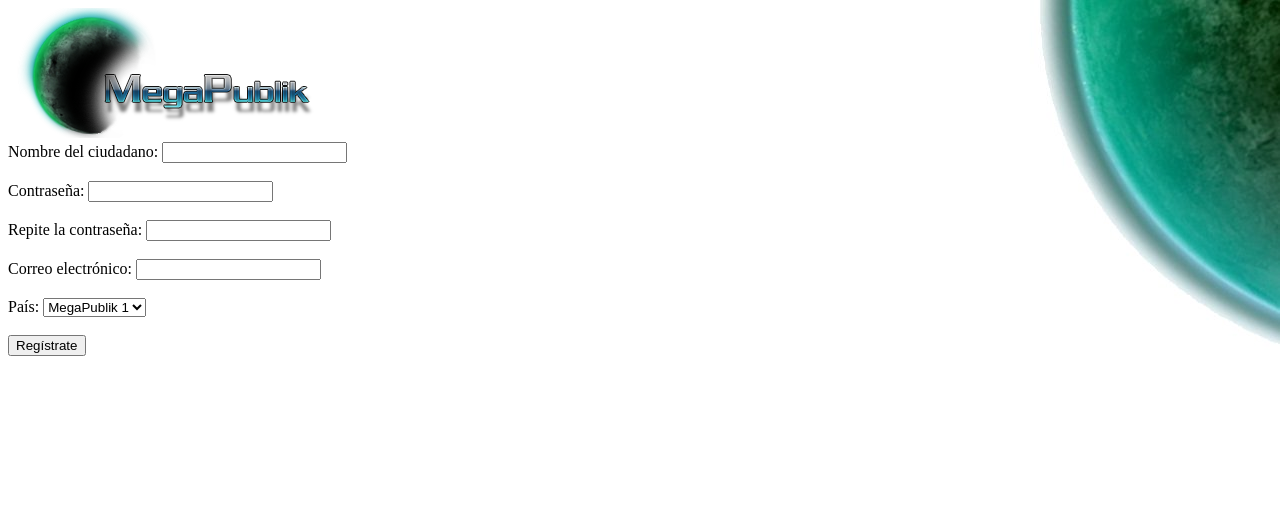
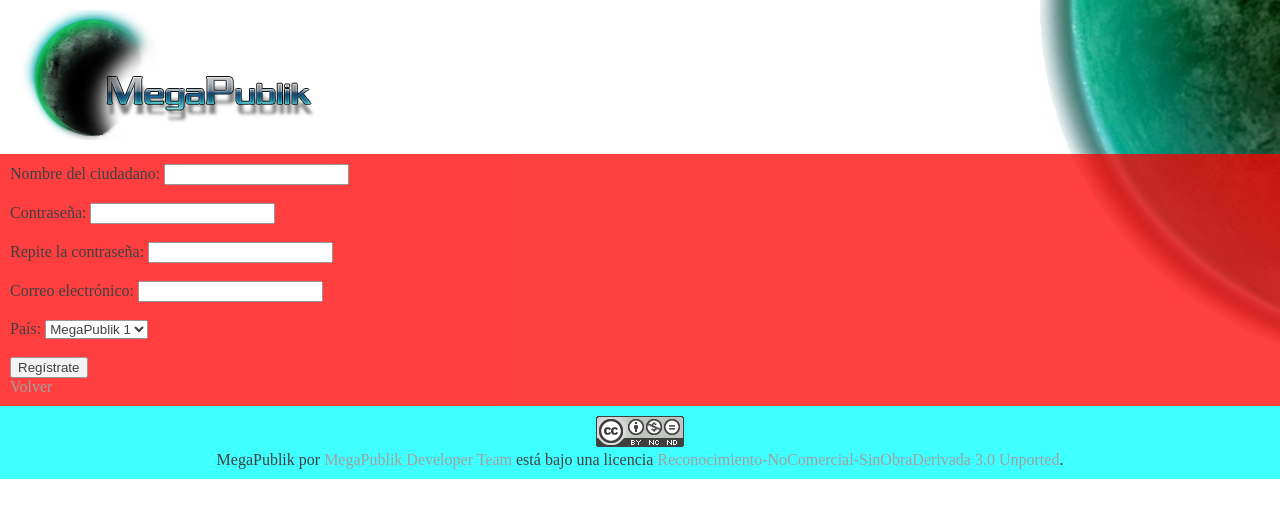
Before and after one commit to Razican/MegaPublik, a CodeIgniter app: page /es/registration/index in a window 1280 px wide. Shown: the top 518 px of the page. Run offline with CodeIgniter, Linux system fonts and the light colour scheme.

Commit message:
Ya hemos acabado el display, y de paso, hemos preparado el sistema para el siguiente paso: las sesiones. Así tendremos un mejor control sobre las cookies de los usuarios. El panel todavía no está en funcionamiento, pero ya tiene su view creada.

```diff
--- a/css/format.css
+++ b/css/format.css
@@ -1,10 +1,38 @@
 body {
 	background: url("../images/background.jpg") no-repeat top right;
-
+	margin: 0px;
 }
 img {
 	border-width:0;
 }
 .footer {
+	background-color: aqua;
+	opacity: 0.75;
 	text-align: center;
+	padding: 10px;
 }
+h1 {
+	color: gray;
+	text-decoration: underline;
+	margin: 20px;
+}
+.content {
+	background-color: red;
+	opacity: 0.75;
+	padding: 10px;
+}
+.logo img {
+	margin:  10px;
+}
+.login-input {
+
+}
+a {
+	text-decoration: none;
+	color: gray;
+}
+.help {
+	background-color: green;
+	opacity: 0.75;
+	padding: 10px;
+}
--- a/megapublik/config/config.php
+++ b/megapublik/config/config.php
@@ -11,7 +11,7 @@
 |	http://example.com/
 |
 */
-$config['base_url']	= "http://localhost/megapublik/";
+$config['base_url']	= "http://127.0.0.1/megapublik/";
 
 /*
 |--------------------------------------------------------------------------
@@ -231,14 +231,14 @@ $config['encryption_key'] = "";
 | 'time_to_update'		= how many seconds between CI refreshing Session Information
 |
 */
-$config['sess_cookie_name']		= 'ci_session';
-$config['sess_expiration']		= 7200;
-$config['sess_encrypt_cookie']	= FALSE;
-$config['sess_use_database']	= FALSE;
-$config['sess_table_name']		= 'ci_sessions';
-$config['sess_match_ip']		= FALSE;
+$config['sess_cookie_name']		= 'MP_session';
+$config['sess_expiration']		= 60*60*24*7;
+$config['sess_encrypt_cookie']	= TRUE;
+$config['sess_use_database']	= TRUE;
+$config['sess_table_name']		= 'sessions';
+$config['sess_match_ip']		= TRUE;
 $config['sess_match_useragent']	= TRUE;
-$config['sess_time_to_update'] 	= 300;
+$config['sess_time_to_update'] 	= 60*15;
 
 /*
 |--------------------------------------------------------------------------
@@ -251,7 +251,7 @@ $config['sess_time_to_update'] 	= 300;
 |
 */
 $config['cookie_prefix']	= "";
-$config['cookie_domain']	= "localhost";
+$config['cookie_domain']	= "127.0.0.1";
 $config['cookie_path']		= "/megapublik";
 
 /*
--- a/megapublik/controllers/logout.php
+++ b/megapublik/controllers/logout.php
@@ -12,7 +12,7 @@ class Logout extends Controller {
 		if($this->user->is_checked())
 		{
 			$this->load->helper('cookie');
-			delete_cookie('MegaPublik', 'localhost', '/megapublik');
+			delete_cookie('MegaPublik', '127.0.0.1', '/megapublik');
 		}
 		redirect('/');
 	}
--- a/megapublik/controllers/main.php
+++ b/megapublik/controllers/main.php
@@ -15,6 +15,7 @@ class Main extends Controller {
 			define ('INGAME', TRUE);
 			$head['help']		= lang('ingame.help');
 			$data['head']		= $this->load->view('head', $head, TRUE);
+			$data['footer']		= $this->load->view('footer', '', TRUE);
 			$user_id			= $this->user->id();
 			$data['user']		= $this->user->data($user_id);
 			$data['country']	= $this->user->data($data['user']->location, 'countries');
--- a/megapublik/controllers/registration.php
+++ b/megapublik/controllers/registration.php
@@ -25,6 +25,7 @@ class Registration extends Controller {
 			$data['countries']	.= '<option value="'. $country->id .'">'. $country->name .'</option>';
 		}
 		$data['head']		= $this->load->view('head', '', TRUE);
+		$data['footer']		= $this->load->view('footer', '', TRUE);
 		$this->load->view('register', $data);
 	}
 
@@ -119,7 +120,9 @@ class Registration extends Controller {
             //mail desde view
 			$this->email->send();
 
-			$this->load->view('registration');
+			$data['head']		= $this->load->view('head', '', TRUE);
+			$data['footer']		= $this->load->view('footer', '', TRUE);
+			$this->load->view('registration', $data);
 		}
 	}
 
@@ -143,7 +146,10 @@ class Registration extends Controller {
 				$user			=& $result;
 			}
 			$this->db->update('users', array('validated' => '1'), "id = ". $user->id);
-			$this->load->view('validation');
+
+			$data['head']		= $this->load->view('head', '', TRUE);
+			$data['footer']		= $this->load->view('footer', '', TRUE);
+			$this->load->view('validation', $data);
  		}
 	}
 }
--- a/megapublik/language/spanish/login_lang.php
+++ b/megapublik/language/spanish/login_lang.php
@@ -4,6 +4,7 @@ $lang['login.username']		= 'Usuario';
 $lang['login.password']		= 'Contraseña';
 $lang['login.remember']		= 'Recordarme';
 $lang['login.submit']		= 'Entrar';
+$lang['login.register']		= 'Regístrate';
 
 /* End of file login_lang.php */
 /* Location: ./system/application/language/spanish/login_lang.php */
--- a/megapublik/language/spanish/registration_lang.php
+++ b/megapublik/language/spanish/registration_lang.php
@@ -13,6 +13,7 @@ $lang['reg.email']			= 'Correo electrónico';
 $lang['reg.country']		= 'País';
 $lang['reg.submit']			= 'Regístrate';
 $lang['reg.here']			= 'aquí';
+$lang['reg.go_back']		= 'Volver';
 
 /* End of file registration_lang.php */
 /* Location: ./system/application/language/spanish/registration_lang.php */
--- a/megapublik/views/footer.php
+++ b/megapublik/views/footer.php
@@ -1,6 +1,6 @@
 		<div class="footer">
 			<div class="copyright">
-				<a rel="license" href="http://creativecommons.org/licenses/by-nc-nd/3.0/"><img alt="<?php echo lang('overal.license_alt'); ?>" src="images/license.png" /></a><br />
+				<a rel="license" href="http://creativecommons.org/licenses/by-nc-nd/3.0/"><img alt="<?php echo lang('overal.license_alt'); ?>" src="<?php echo site_url("images/license.png"); ?>" /></a><br />
 				<span xmlns:dct="http://purl.org/dc/terms/" href="http://purl.org/dc/dcmitype/InteractiveResource" property="dct:title" rel="dct:type">MegaPublik</span> <?php echo lang('overal.by'); ?> <a xmlns:cc="http://creativecommons.org/ns#" href="http://www.megapublik.com/" property="cc:attributionName" rel="cc:attributionURL">MegaPublik Developer Team</a> <?php echo lang('overal.licensed'); ?> <a rel="license" href="http://creativecommons.org/licenses/by-nc-nd/3.0/deed.<?php echo $this->lang->lang(); ?>"><?php echo lang('overal.license'); ?></a>.<br />
 			</div>
 		</div>
--- a/megapublik/views/head.php
+++ b/megapublik/views/head.php
@@ -4,10 +4,9 @@
 	<title><?php echo lang('overal.title'); ?></title>
 	<meta http-equiv="Content-Type" content="application/xhtml+xml; charset=UTF-8" />
 	<meta name="robots" content="noindex,nofollow,noarchive,noodp,nosnippet,noydir" />
-	<link rel="shortcut icon" href="images/favicon.ico" />
+	<link rel="shortcut icon" href="<?php echo site_url("images/favicon.ico"); ?>" />
 	<link rel="stylesheet" media="screen" type="text/css" href="<?php echo site_url("css/format.css"); ?>" />
 	<!-- <link rel="stylesheet" media="handheld" type="text/css" href="css/format_movile.css" />
-	<script type="text/javascript" async="" src="http://www.google-analytics.com/ga.js"></script>
 	<link href="http://www.megapublik.com/" title="<?php echo lang('overal.title'); ?>" rel="index" /> -->
 	<meta name="description" content="<?php echo lang('overal.description'); ?>" />
 	<meta name="keywords" content="juego online, online game, estrategia, strategy, simulacion, simulation, megapublik, gratis, free, economia, economy, politica, politics, vida real, real life" />
@@ -15,7 +14,7 @@
 </head>
 <body>
 <div class="head">
-	<div class="logo"><img alt="MegaPublik Logo" src="images/logo.png" /></div>
+	<div class="logo"><img alt="MegaPublik Logo" src="<?php echo site_url("images/logo.png"); ?>" /></div>
 	<?php if (defined('INGAME')) : ?><div class="help"><?php echo $help; ?></div><?php endif; ?>
 	<div class="menu"></div>
 </div>
--- a/megapublik/views/ingame.php
+++ b/megapublik/views/ingame.php
@@ -1,4 +1,5 @@
 <?php echo $head; ?>
+	<div class="content">
 		<?php echo lang('ingame.wellcome'); ?> MegaPublik!<?php echo br(); ?>
 		<?php echo lang('ingame.data'); ?>:<?php echo br(3); ?>
 		<?php echo lang('ingame.username'); ?>: <?php echo $user->username; ?><?php echo br(); ?>
@@ -6,5 +7,5 @@
 		<?php echo lang('ingame.money'); ?>: <?php echo $user->money_mp; ?><?php echo br(); ?>
 		<?php echo lang('ingame.currency'); ?>: <?php echo $country->currency; ?><?php echo br(2); ?>
 		<?php echo anchor('logout', lang('ingame.logout')); ?>
-	</body>
-</html>
+	</div>
+<?php echo $footer; ?>
--- a/megapublik/views/register.php
+++ b/megapublik/views/register.php
@@ -1,4 +1,5 @@
 <?php echo $head; ?>
+	<div class="content">
 		<?php echo form_open('registration/register'); ?>
 			<?php echo lang('reg.username'); ?>: <input type="text" name="username" /><?php echo br(2); ?>
 			<?php echo lang('reg.password'); ?>: <input type="password" name="password" /><?php echo br(2); ?>
@@ -8,6 +9,7 @@
 					<?php echo $countries; ?>
 			</select><?php echo br(2); ?>
 			<input type="submit" value="<?php echo lang('reg.submit'); ?>" name="submit" />
-		</form><?php echo br(2); ?>
-	</body>
-</html>
+		</form>
+		<?php echo anchor('/', lang('reg.go_back')); ?>
+	</div>
+<?php echo $footer; ?>
--- a/megapublik/views/registration.php
+++ b/megapublik/views/registration.php
@@ -1,4 +1,5 @@
 <?php echo $head; ?>
+	<div class="content">
 		<?php echo lang('reg.complete').br(2).anchor('/', lang('reg.home')); ?>
-	</body>
-</html>
+	</div>
+<?php echo $footer; ?>
```
Also changed, not shown: megapublik/errors/error_db.php (+17 -1 lines), megapublik/errors/error_general.php (+22 -2 lines), megapublik/views/login.php (+9 -7 lines), megapublik/views/validation.php (+4 -8 lines).
